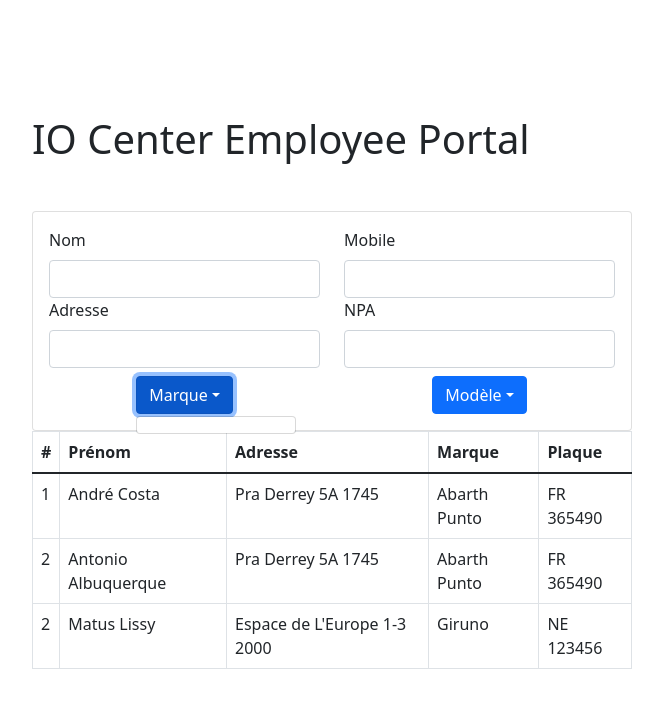
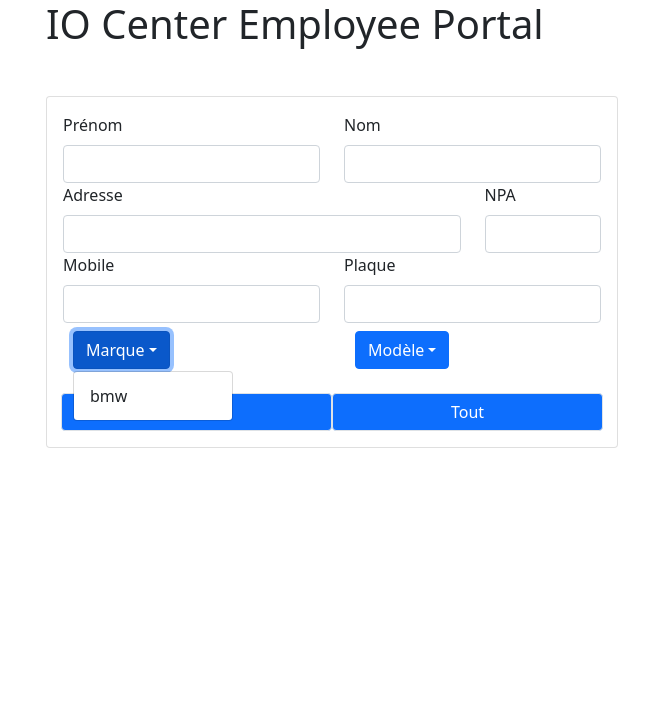
Before and after one commit to AndreCostaaa/io-center-employee-portal, a React (Create React App) app: page /search in a window 1280 px wide. Both pictures are taken after a click on the button "Marque". Shown: the top 708 px of the page, without its empty margins (308-971 px from the left). Built offline with nearby package versions, Linux system fonts and the light colour scheme.

Commit message:
search ok, data context added

```diff
--- a/src/components/App.js
+++ b/src/components/App.js
@@ -1,4 +1,5 @@
 import AuthProvider from "contexts/AuthContext.js";
+import DataProvider from "contexts/DataContext.js";
 import React from "react";
 import { Container } from "react-bootstrap";
 import { BrowserRouter as Router, Route, Routes } from "react-router-dom";
@@ -8,26 +9,31 @@ import CreateService from "./CreateService.js";
 import Dashboard from "./Dashboard.js";
 import Login from "./Login.js";
 import Search from "./Search.js";
+import SearchResults from "./SearchResults.js";
 
 function App() {
   return (
     <Container
-      className=" d-flex align-items-center justify-content-center "
+      className=" d-flex align-items-top justify-content-center"
       style={{ minHeight: "100vh" }}
     >
       <div className="w=100" style={{ maxWidth: "600px" }}>
         <h1 className="mb-5">IO Center Employee Portal</h1>
         <Router>
           <AuthProvider>
+            <DataProvider>
               <Routes>
                 <Route path="/" element={<Login />} />
                 <Route path="/login" element={<Login />} />
                 <Route path="/dashboard" element={<Dashboard />} />
                 <Route path="/create-client" element={<CreateClient />} />
                 <Route path="/create-car" element={<CreateCar />} />
+
                 <Route path="/create-service" element={<CreateService />} />
                 <Route path="/search" element={<Search />} />
+                <Route path="/search-results" element={<SearchResults />} />
               </Routes>
+            </DataProvider>
           </AuthProvider>
         </Router>
       </div>
--- a/src/components/DisplaySearchResults.js
+++ /dev/null
@@ -1,45 +0,0 @@
-import React, { useState } from "react";
-import { Card, Table } from "react-bootstrap";
-import SearchResult from "./SearchResult";
-
-export default function DisplaySearchResults({ props }) {
-  const [idSelected, setIdSelected] = useState("");
-
-  const kTableHeader = ["#", "Prénom", "Adresse", "Marque", "Plaque"];
-  return (
-    <>
-      <Table className="table table-bordered">
-        <thead>
-          <tr>
-            {kTableHeader.map((value, index) => {
-              return <th key={index}>{value}</th>;
-            })}
-          </tr>
-        </thead>
-        <tbody>
-          {props &&
-            props.map((value, index) => {
-              return (
-                <tr
-                  key={index}
-                  className={index + 1 === idSelected ? "table-dark" : ""}
-                  onClick={() => {
-                    let id = index + 1;
-                    if (idSelected === id) {
-                      setIdSelected(0);
-                      return;
-                    }
-
-                    setIdSelected(index + 1);
-                  }}
-                >
-                  <SearchResult props={value} />
-                </tr>
-              );
-            })}
-        </tbody>
-      </Table>
-      <h1>{idSelected}</h1>
-    </>
-  );
-}
--- a/src/components/Search.js
+++ b/src/components/Search.js
@@ -1,5 +1,7 @@
 import React, { useEffect, useState } from "react";
+import { useNavigate } from "react-router-dom";
 import {
+  Button,
   Card,
   Col,
   Dropdown,
@@ -7,80 +9,60 @@ import {
   Form,
   Row,
 } from "react-bootstrap";
-import DisplaySearchResults from "./DisplaySearchResults";
+import DisplaySearchResults from "./SearchResults";
+import { useData } from "contexts/DataContext";
+import SearchResults from "./SearchResults";
 
 export default function Search() {
+  const [error, setError] = useState("");
   const [name, setName] = useState("");
   const [lastName, setLastName] = useState("");
-  const [address, setAdress] = useState("");
+  const [address, setAddress] = useState("");
   const [npa, setNpa] = useState("");
   const [mobile, setMobile] = useState("");
-  const [brandList, setBrandList] = useState([]);
+  const [licensePlate, setLicensePlate] = useState("");
+  const [brandList, setBrandList] = useState(["bmw"]);
   const [brand, setBrand] = useState("");
-  const [modelList, setModelList] = useState([]);
+  const [modelList, setModelList] = useState(["m3"]);
   const [model, setModel] = useState("");
-  const [licensePlate, setLicensePlate] = useState("");
 
-  const [data, setData] = useState([
-    {
-      id: 1,
-      name: "André Costa",
-      //lastName: "Costa",
-      address: "Pra Derrey 5A 1745",
-      //npa: "1745",
-      //mobile: "0786308274",
-      brand: "Abarth Punto",
-      licensePlate: "FR 365490",
+  const kFormValuesSet = [
+    setName,
+    setLastName,
+    setAddress,
+    setNpa,
+    setMobile,
+    setLicensePlate,
+    setBrand,
+    setModel,
+  ];
+  const kSessionStorageValues = [
+    "search_name",
+    "search_lastName",
+    "search_address",
+    "search_npa",
+    "search_mobile",
+    "search_licensePlate",
+    "search_brand",
+    "search_model",
+  ];
+  const navigate = useNavigate();
 
-      //model: "Punto",
-    },
-    {
-      id: 2,
-      name: "Antonio Albuquerque",
-      //lastName: "Costa",
-      address: "Pra Derrey 5A 1745",
-      //npa: "1745",
-      //mobile: "0786308274",
-      brand: "Abarth Punto",
-      licensePlate: "FR 365490",
-
-      //model: "Punto",
-    },
-    {
-      id: 2,
-      name: "Matus Lissy",
-      //lastName: "Costa",
-      address: "Espace de L'Europe 1-3 2000",
-      //npa: "1745",
-      //mobile: "0786308274",
-      brand: "Giruno",
-      licensePlate: "NE 123456",
-
-      //model: "Punto",
-    },
-  ]);
   const [dataToDisplay, setDataToDisplay] = useState([]);
-  const SearchTextBoxes = [
-    ["Prénom", name, setName, "text", "w-50"],
-    ["Nom", lastName, setLastName, "text", "w-50"],
-    ["Adresse", address, setAdress, "text", "w-75"],
-    ["NPA", npa, setNpa, "number", "w-25"],
-    ["Mobile", mobile, setMobile, "text", "w-50"],
-    ["Plaque", licensePlate, setLicensePlate, "text", "w-50"],
-  ];
-  function isAllDefaultValues() {
-    let index = -1;
-    SearchTextBoxes.forEach(
-      (value, idx) => (index = value[1] !== "" ? idx : index)
+  const { setSearchResults, getAllData } = useData();
+  function isAllDefault() {
+    return (
+      name === "" &&
+      lastName === "" &&
+      address === "" &&
+      npa === "" &&
+      mobile === "" &&
+      brand === "" &&
+      model === "" &&
+      licensePlate === ""
     );
-
-    return index;
   }
-
-  function dataDisplayHandler() {
-    if (isAllDefaultValues() === -1) {
-      return data;
-    }
+  /*function filterData() {
     return data.filter((obj) => {
       if (
         (name && obj.name.toLowerCase().includes(name.toLowerCase())) ||
@@ -101,74 +83,167 @@ export default function Search() {
       }
       return null;
     });
+  }*/
+  useEffect(() => {
+    for (let i in kFormValuesSet) {
+      let data = sessionStorage.getItem(kSessionStorageValues[i]);
+
+      if (data) {
+        kFormValuesSet[i](data);
       }
+    }
+  }, []);
+
+  function clearData() {
+    for (let i in kFormValuesSet) {
+      kFormValuesSet[i]("");
+    }
+  }
+  function searchButtonPressed() {
+    const data = [
+      name,
+      lastName,
+      address,
+      npa,
+      mobile,
+      licensePlate,
+      brand,
+      model,
+    ];
+
+    for (let i in data) {
+      sessionStorage.setItem(kSessionStorageValues[i], data[i]);
+    }
+    setSearchResults(getAllData());
+    navigate("/search-results");
+  }
+  function clearButtonPressed() {
+    sessionStorage.clear();
+    clearData();
+    document.getElementById("form").reset();
+  }
+
   return (
     <>
       <Card>
         <Card.Body>
-          <Form>
+          <Form id="form">
             <Row>
+              <Form.Group className="w-50">
+                <Form.Label>Prénom</Form.Label>
+                <Form.Control
+                  type="text"
+                  onChange={(e) => setName(e.target.value)}
+                  defaultValue={name}
+                />
+              </Form.Group>
               <Form.Group className="w-50">
                 <Form.Label>Nom</Form.Label>
                 <Form.Control
                   type="text"
-                  onChange={(e) => setName(e.target.value)}
+                  onChange={(e) => setLastName(e.target.value)}
+                  defaultValue={lastName}
                 />
               </Form.Group>
-              <Form.Group className="w-50">
-                <Form.Label>Mobile</Form.Label>
+            </Row>
+            <Row>
+              <div className="w-75">
+                <Form.Group as={Col}>
+                  <Form.Label>Adresse</Form.Label>
                   <Form.Control
-                  type="number"
-                  onChange={(e) => setName(e.target.value)}
+                    type="text"
+                    onChange={(e) => setAddress(e.target.value)}
+                    defaultValue={address}
+                  />
+                </Form.Group>
+              </div>
+              <Form.Group className="w-25" as={Col}>
+                <Form.Label>NPA</Form.Label>
+                <Form.Control
+                  type="text"
+                  onChange={(e) => setNpa(e.target.value)}
+                  defaultValue={npa}
                 />
               </Form.Group>
             </Row>
             <Row>
               <Form.Group className="w-50" as={Col}>
-                <Form.Label>Adresse</Form.Label>
+                <Form.Label>Mobile</Form.Label>
                 <Form.Control
                   type="text"
-                  onChange={(e) => setAdress(e.target.value)}
+                  onChange={(e) => setMobile(e.target.value)}
+                  defaultValue={mobile}
                 />
               </Form.Group>
+
               <Form.Group className="w-50" as={Col}>
-                <Form.Label>NPA</Form.Label>
+                <Form.Label>Plaque</Form.Label>
                 <Form.Control
                   type="text"
-                  onChange={(e) => setNpa(e.target.value)}
+                  onChange={(e) => setLicensePlate(e.target.value)}
+                  defaultValue={licensePlate}
                 />
               </Form.Group>
             </Row>
-            <Row>
+            <Row className="mt-2">
+              <div className="w-25">
                 <DropdownButton
                   as={Col}
                   drop="down"
-                className="text-center mt-2"
+                  className="text-center"
                   title="Marque"
                 >
-                {brandList.map((brand, i) => (
-                  <Dropdown.Item key={i} onClick={() => setBrand(brand)}>
-                    {brand}
+                  {brandList.map((value, i) => (
+                    <Dropdown.Item
+                      key={i}
+                      onClick={() => {
+                        brand == value ? setBrand("") : setBrand(value);
+                      }}
+                    >
+                      {value}
                     </Dropdown.Item>
                   ))}
                 </DropdownButton>
+              </div>
+              <div className="w-25 ">
+                <h5>{brand ? brand : ""}</h5>
+              </div>
+              <div className="w-25">
                 <DropdownButton
                   as={Col}
                   drop="down"
-                className="text-center mt-2"
+                  className="text-center"
                   title="Modèle"
                 >
-                {modelList.map((brand, i) => (
-                  <Dropdown.Item key={i} onClick={() => setBrand(brand)}>
-                    {brand}
+                  {modelList.map((value, i) => (
+                    <Dropdown.Item
+                      key={i}
+                      onClick={() => {
+                        model == value ? setModel("") : setModel(value);
+                      }}
+                    >
+                      {value}
                     </Dropdown.Item>
                   ))}
                 </DropdownButton>
+              </div>
+              <div className="w-25">
+                <h5>{model ? model : ""}</h5>
+              </div>
+            </Row>
+
+            <Row className="gx-1 mt-4">
+              <Button onClick={clearButtonPressed} className="w-50 border ">
+                Clear
+              </Button>
+
+              <Button onClick={searchButtonPressed} className="w-50 border ">
+                {isAllDefault() ? "Tout" : "Rechercher"}
+              </Button>
             </Row>
           </Form>
         </Card.Body>
       </Card>
-      <DisplaySearchResults props={dataDisplayHandler()} />{" "}
     </>
   );
 }
--- a/src/components/SearchResult.js
+++ b/src/components/SearchResult.js
@@ -2,7 +2,6 @@ import React from "react";
 import { Card } from "react-bootstrap";
 
 export default function SearchResult({ props }) {
-  console.log(props.name);
   return Object.keys(props).map((key, index) => {
     return <td key={index}>{props[key]}</td>;
   });
--- /dev/null
+++ b/src/components/SearchResults.js
@@ -0,0 +1,62 @@
+import { useData } from "contexts/DataContext";
+import React, { useContext, useEffect, useState } from "react";
+import { Button, Card, Row, Table } from "react-bootstrap";
+import { useNavigate } from "react-router-dom";
+import SearchResult from "./SearchResult";
+
+export default function SearchResults() {
+  const [idSelected, setIdSelected] = useState(0);
+  const navigate = useNavigate();
+  const { searchResults } = useData();
+  const kTableHeader = ["#", "Prénom", "Adresse", "Marque", "Plaque"];
+
+  useEffect(() => {}, []);
+  return (
+    <>
+      <Table className="table table-bordered mt-5">
+        <thead>
+          <tr>
+            {kTableHeader.map((value, index) => {
+              return <th key={index}>{value}</th>;
+            })}
+          </tr>
+        </thead>
+        <tbody>
+          {searchResults &&
+            searchResults.map((value, index) => {
+              return (
+                <tr
+                  key={index}
+                  className={
+                    (index + 1 === idSelected ? "table-active" : "") +
+                    " text-center"
+                  }
+                  onClick={() => {
+                    let id = index + 1;
+                    if (idSelected === id) {
+                      setIdSelected(0);
+                      return;
+                    }
+                    setIdSelected(index + 1);
+                  }}
+                ></tr>
+              );
+            })}
+        </tbody>
+      </Table>
+      <Card className="mt-2">
+        <Card.Body>
+          <Row className="gx-1">
+            <Button onClick={() => {}} className="w-50 border">
+              Détails
+            </Button>
+            <Button onClick={() => {}} className="w-50 border">
+              Nouveau Service
+            </Button>
+          </Row>
+        </Card.Body>
+      </Card>
+      <h1>{idSelected}</h1>
+    </>
+  );
+}
--- /dev/null
+++ b/src/contexts/DataContext.js
@@ -0,0 +1,61 @@
+import React, { useContext, useState } from "react";
+
+export const DataContext = React.createContext(null);
+
+export function useData() {
+  return useContext(DataContext);
+}
+export default function DataProvider({ children }) {
+  const [carSelected, setCarSelected] = useState(null);
+  const [searchResults, setSearchResults] = useState(null);
+  const [data, setData] = useState(null);
+
+  function getAllData() {
+    return [
+      {
+        id: 1,
+        name: "André Costa\n0786308274",
+        //lastName: "Costa",
+        address: "Pra Derrey 5A 1745",
+        //npa: "1745",
+        //mobile: "0786308274",
+        brand: "Abarth Punto",
+        licensePlate: "FR 365490",
+
+        //model: "Punto",
+      },
+      {
+        id: 2,
+        name: "Antonio Albuquerque\n0786308274",
+        //lastName: "Costa",
+        address: "Pra Derrey 5A 1745",
+        //npa: "1745",
+        //mobile: "0786308274",
+        brand: "Abarth Punto",
+        licensePlate: "FR 365490",
+
+        //model: "Punto",
+      },
+      {
+        id: 3,
+        name: "Matus Lissy",
+        //lastName: "Costa",
+        address: "Espace de L'Europe 1-3 2000",
+        //npa: "1745",
+        //mobile: "0786308274",
+        brand: "Giruno",
+        licensePlate: "NE 123456",
+
+        //model: "Punto",
+      },
+    ];
+  }
+  const value = {
+    carSelected,
+    setCarSelected,
+    searchResults,
+    setSearchResults,
+    getAllData,
+  };
+  return <DataContext.Provider value={value}>{children}</DataContext.Provider>;
+}
```
Lines whose indentation alone changed are shown as unchanged.
